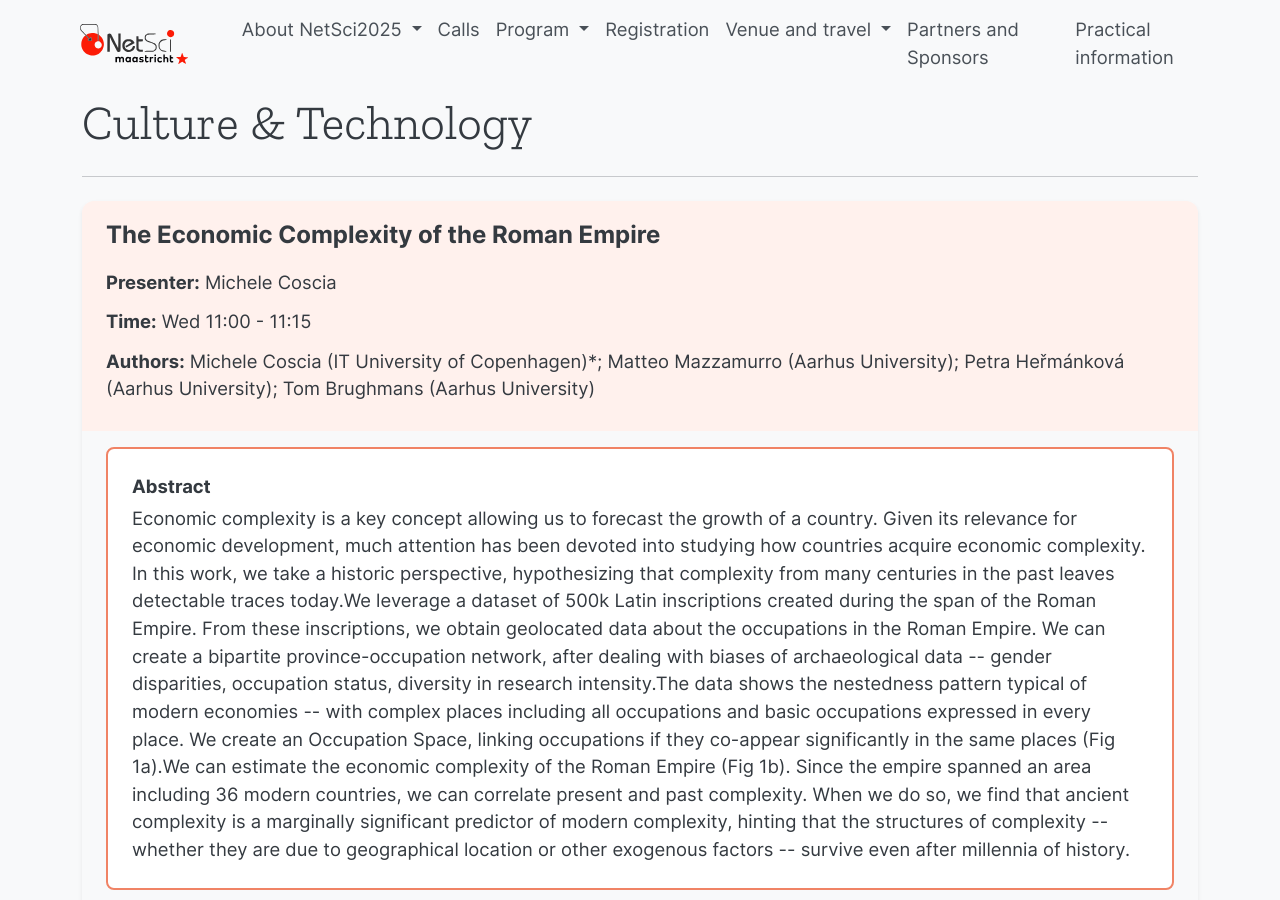
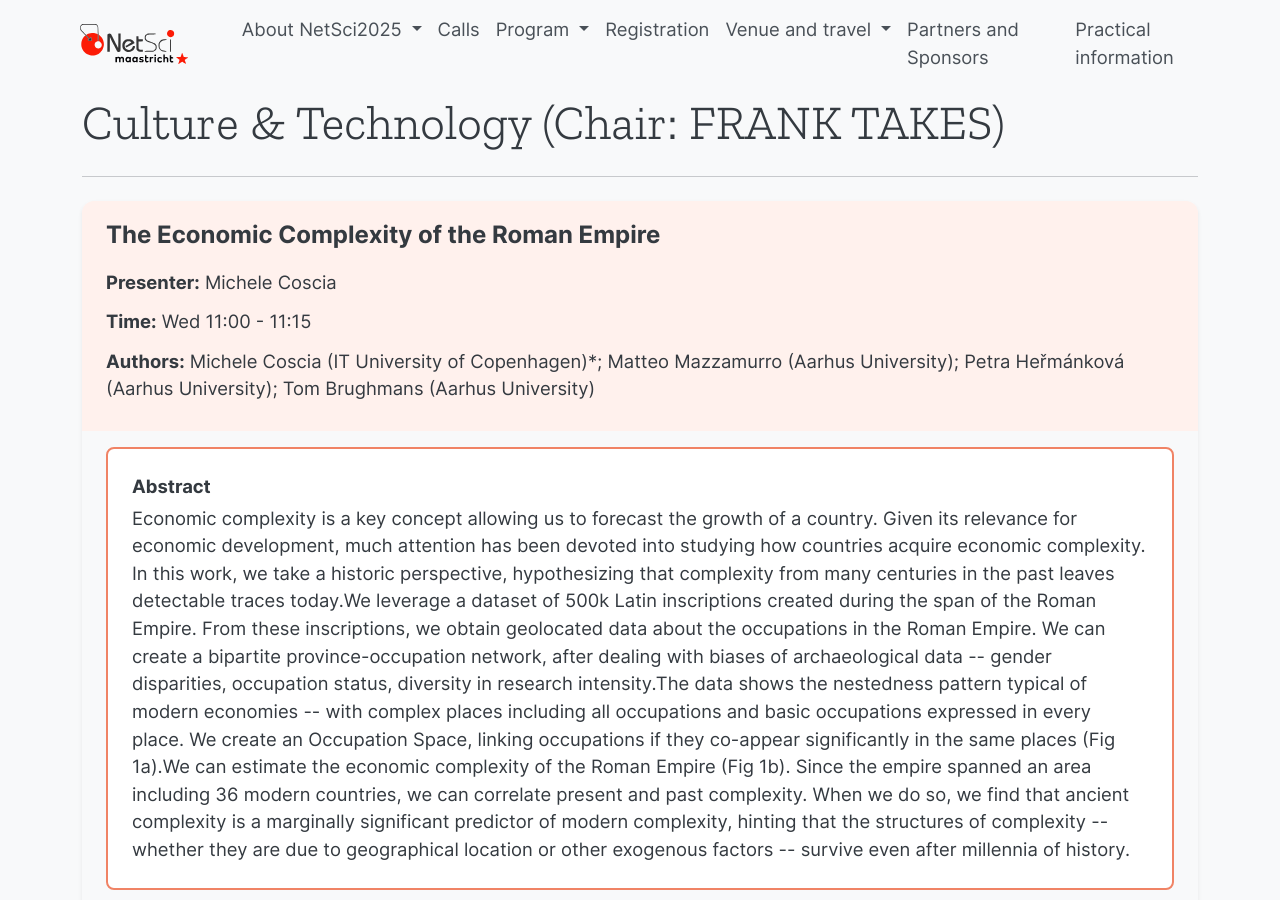
Before and after one commit to NetSci2025/netsci2025.github.io, a Jekyll site: the page built from _parallel/culture-and-technology.md, in a window 1280 px wide and 900 px high. Built offline with Jekyll 4.4.1, drawn with Linux system fonts in a browser that asks for light colours.

Commit message:
Update culture-and-technology.md

```diff
--- a/_parallel/culture-and-technology.md
+++ b/_parallel/culture-and-technology.md
@@ -1,6 +1,6 @@
 ---
 layout: parallel
-title: "Culture & Technology"
+title: "Culture & Technology (Chair: FRANK TAKES)"
 slug: culture-and-technology
 permalink: /parallel/culture-and-technology/
 ---
```
